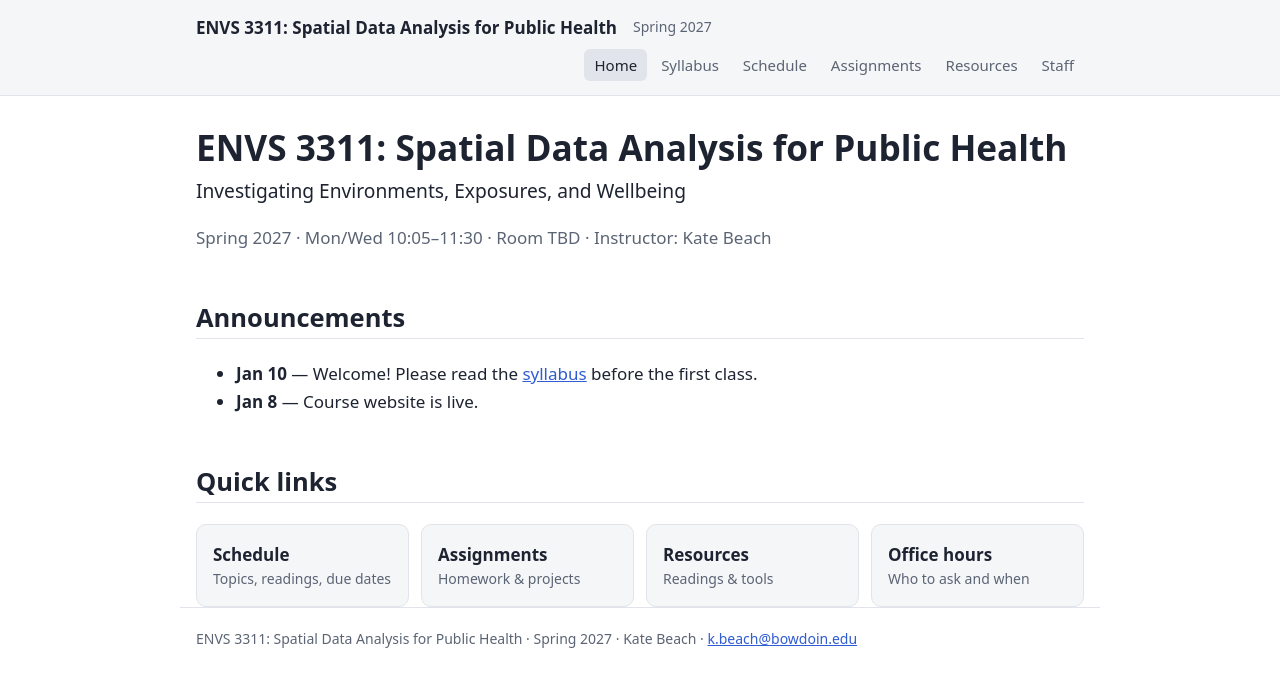
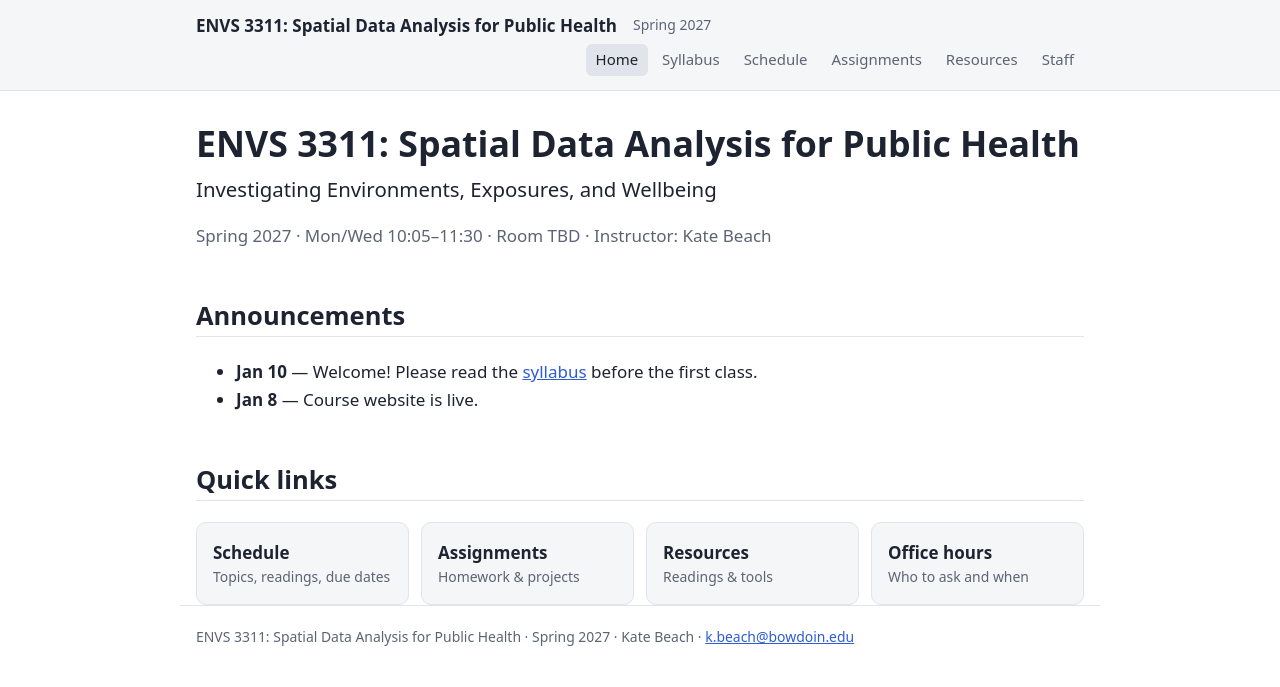
Before and after one commit to kateebb/envs3311, a Jekyll site: the page built from index.md, in a window 1280 px wide. Shown: the top 687 px of the page. Built offline with Jekyll 4.4.1, drawn with Linux system fonts in a browser that asks for light colours.

Commit message:
Add files via upload
Theme updates

```diff
--- a/_layouts/default.html
+++ b/_layouts/default.html
@@ -1,10 +1,24 @@
 <!doctype html>
-<html lang="en">
+<html lang="en" data-theme="{{ site.style.theme | default: 'light' }}">
 <head>
   <meta charset="utf-8">
   <meta name="viewport" content="width=device-width, initial-scale=1">
   <title>{% if page.title %}{{ page.title }} · {% endif %}{{ site.title }}</title>
+  {% assign f = site.data.fonts[site.style.font] | default: site.data.fonts.system %}
+  {% assign h = site.data.fonts[site.style.heading_font] | default: f %}
+  {% if f.google != "" or h.google != "" %}
+  <link rel="preconnect" href="https://fonts.googleapis.com">
+  <link rel="preconnect" href="https://fonts.gstatic.com" crossorigin>
+  <link rel="stylesheet" href="https://fonts.googleapis.com/css2?{% if f.google != "" %}family={{ f.google }}&{% endif %}{% if h.google != "" and h.google != f.google %}family={{ h.google }}&{% endif %}display=swap">
+  {% endif %}
   <link rel="stylesheet" href="{{ '/assets/css/style.css' | relative_url }}">
+  <style>
+    :root {
+      --font-body: {{ f.stack }};
+      --font-heading: {{ h.stack }};
+      --font-size: {{ site.style.font_size | default: '17px' }};
+    }
+  </style>
   {% seo title=false %}
 </head>
 <body>
--- a/assets/css/style.css
+++ b/assets/css/style.css
@@ -1,42 +1,75 @@
-:root {
+/* ============================================================
+   THEMES — pick one in _config.yml (style: theme: ...)
+   To tweak a theme, change its colors below.
+   --bg page background   --surface header/cards/table headers
+   --text main text       --muted secondary text
+   --accent links/buttons --border lines   --due due-date highlight
+   ============================================================ */
+:root, [data-theme="light"] {
   --bg: #ffffff; --surface: #f5f6f8; --text: #1d2330; --muted: #5b6474;
   --accent: #2f5bd3; --border: #e1e4ea; --due: #b4480f;
 }
+[data-theme="sage"] {
+  --bg: #fafbf7; --surface: #eef2e8; --text: #1f2a22; --muted: #5a6659;
+  --accent: #2f6b4f; --border: #dde3d6; --due: #a4461d;
+}
+[data-theme="ocean"] {
+  --bg: #f8fbfc; --surface: #e8f1f4; --text: #13262e; --muted: #50656e;
+  --accent: #0b6e79; --border: #d3e2e7; --due: #b4480f;
+}
+[data-theme="warm"] {
+  --bg: #fcfaf6; --surface: #f4eee4; --text: #2a221b; --muted: #6b5f53;
+  --accent: #a4461d; --border: #e7dfd2; --due: #8a2f5b;
+}
+[data-theme="contrast"] {
+  --bg: #ffffff; --surface: #f0f0f0; --text: #000000; --muted: #333333;
+  --accent: #0040c1; --border: #8a8a8a; --due: #a10000;
+}
+[data-theme="dark"] {
+  --bg: #14161b; --surface: #1d2027; --text: #e6e8ec; --muted: #9aa3b2;
+  --accent: #7ea2ff; --border: #2c3039; --due: #ff9a5c;
+}
+/* "auto" = light normally, dark when the visitor's device is in dark mode */
 @media (prefers-color-scheme: dark) {
-  :root {
+  [data-theme="auto"] {
     --bg: #14161b; --surface: #1d2027; --text: #e6e8ec; --muted: #9aa3b2;
     --accent: #7ea2ff; --border: #2c3039; --due: #ff9a5c;
   }
 }
+
+/* ============================================================
+   LAYOUT & TYPE (fonts and size come from _config.yml)
+   ============================================================ */
 * { box-sizing: border-box; }
 body { margin: 0; background: var(--bg); color: var(--text);
-  font: 17px/1.6 system-ui, -apple-system, "Segoe UI", Roboto, sans-serif; }
+  font-family: var(--font-body, system-ui, sans-serif);
+  font-size: var(--font-size, 17px); line-height: 1.6; }
+h1, h2, h3, h4, .brand { font-family: var(--font-heading, inherit); line-height: 1.25; }
 a { color: var(--accent); }
 .wrap { max-width: 920px; margin: 0 auto; padding: 0 16px; }
 
 .site-header { border-bottom: 1px solid var(--border); background: var(--surface); }
 .site-header .wrap { display: flex; flex-wrap: wrap; align-items: center; gap: 8px 16px; padding: 14px 16px; }
 .brand { font-weight: 700; text-decoration: none; color: var(--text); }
-.term { color: var(--muted); font-size: 14px; }
+.term { color: var(--muted); font-size: 0.82em; }
 nav { margin-left: auto; display: flex; flex-wrap: wrap; gap: 4px; }
-nav a { text-decoration: none; color: var(--muted); padding: 4px 10px; border-radius: 6px; font-size: 15px; }
+nav a { text-decoration: none; color: var(--muted); padding: 4px 10px; border-radius: 6px; font-size: 0.88em; }
 nav a:hover, nav a.active { color: var(--text); background: var(--border); }
 
 main { padding: 32px 16px 48px; }
-h1, h2, h3 { line-height: 1.25; }
 h2 { margin-top: 2em; border-bottom: 1px solid var(--border); padding-bottom: 4px; }
 
-.hero h1 { font-size: 2.2rem; margin-bottom: 0.2em; }
-.lead { font-size: 1.2rem; margin: 0; }
+.hero h1 { font-size: 2.1em; margin-bottom: 0.2em; }
+.lead { font-size: 1.2em; margin: 0; }
 .meta { color: var(--muted); }
 
 .cards { display: grid; grid-template-columns: repeat(auto-fit, minmax(190px, 1fr)); gap: 12px; }
 .card { display: flex; flex-direction: column; padding: 16px; border: 1px solid var(--border);
   border-radius: 10px; background: var(--surface); text-decoration: none; color: var(--text); }
-.card span { color: var(--muted); font-size: 14px; }
+.card span { color: var(--muted); font-size: 0.82em; }
 .card:hover { border-color: var(--accent); }
 
-table { width: 100%; border-collapse: collapse; font-size: 15px; }
+table { width: 100%; border-collapse: collapse; font-size: 0.9em; }
 th, td { text-align: left; padding: 8px 10px; border-bottom: 1px solid var(--border); vertical-align: top; }
 th { background: var(--surface); }
 .table-scroll { overflow-x: auto; }
@@ -45,12 +78,12 @@ th { background: var(--surface); }
 .due { color: var(--due); font-weight: 600; }
 
 pre { background: var(--surface); border: 1px solid var(--border); padding: 12px; border-radius: 8px; overflow-x: auto; }
-code { font-size: 0.92em; }
+code { font-size: 0.9em; }
 
 .staff { display: grid; grid-template-columns: repeat(auto-fit, minmax(260px, 1fr)); gap: 16px; }
 .person { display: flex; gap: 14px; padding: 16px; border: 1px solid var(--border); border-radius: 10px; }
 .person img, .avatar { width: 64px; height: 64px; border-radius: 50%; object-fit: cover; flex-shrink: 0; }
 .avatar { display: grid; place-items: center; background: var(--accent); color: var(--bg); font-size: 26px; font-weight: 700; }
-.role, .hours { color: var(--muted); font-size: 14px; }
+.role, .hours { color: var(--muted); font-size: 0.82em; }
 
-.site-footer { color: var(--muted); font-size: 14px; border-top: 1px solid var(--border); padding: 20px 16px 40px; }
+.site-footer { color: var(--muted); font-size: 0.82em; border-top: 1px solid var(--border); padding: 20px 16px 40px; }
```
Also changed, not shown: _data/fonts.yml (added, +29 -0 lines).
